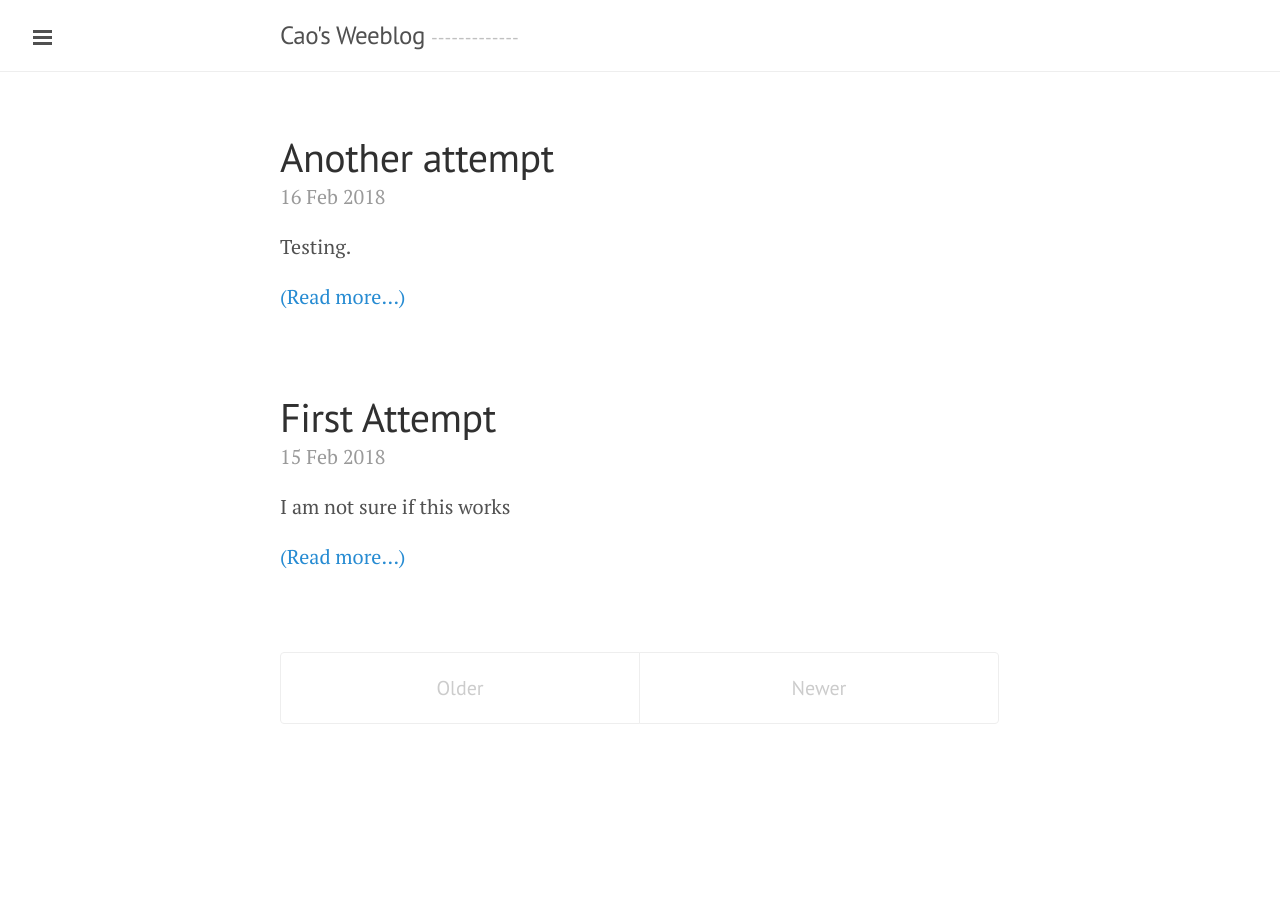
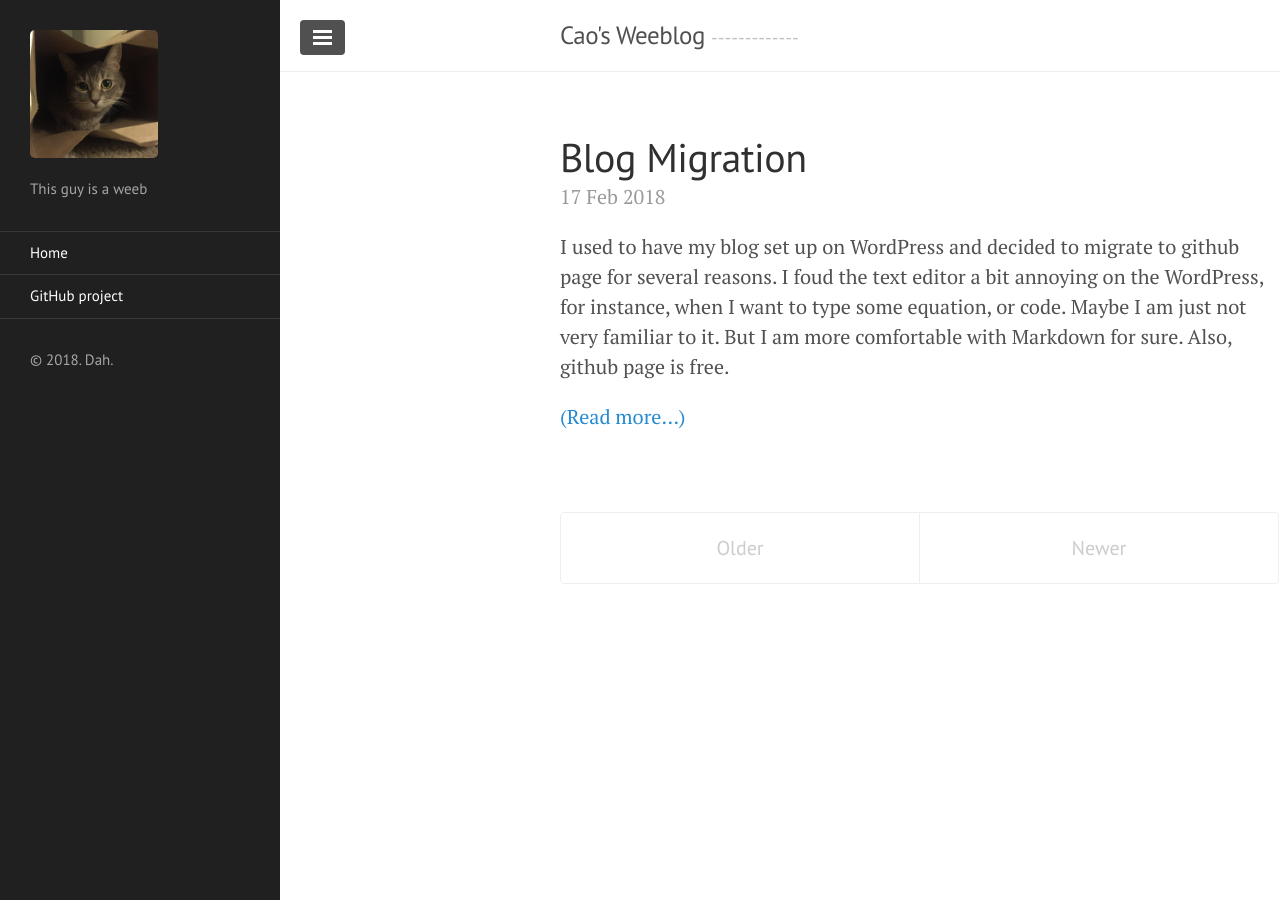
Before and after one commit to Oreki47/Oreki47.github.io, a Jekyll site: the page built from index.html, in a window 1280 px wide. Built offline with Jekyll 4.4.1, drawn with Linux system fonts in a browser that asks for light colours; Markdown is read by kramdown in place of the engine named in the settings; the list of posts is cut into pages by our own code.

Commit message:
message 02/17/2018

```diff
--- a/_includes/sidebar.html
+++ b/_includes/sidebar.html
@@ -1,6 +1,6 @@
 <!-- Target for toggling the sidebar `.sidebar-checkbox` is for regular
      styles, `#sidebar-checkbox` for behavior. -->
-<input type="checkbox" class="sidebar-checkbox" id="sidebar-checkbox" {% if page.title =="Home" %}checked{% endif %}>
+<input type="checkbox" class="sidebar-checkbox" id="sidebar-checkbox" checked>
 
 <!-- Toggleable sidebar -->
 <div class="sidebar" id="sidebar">
--- a/_posts/2018-02-16-first-attempt.md
+++ /dev/null
@@ -1,12 +0,0 @@
----
-author: Zhiyuan
-comments: true
-date: 2018-02-15
-layout: post
-title: First Attempt
-categories: IT
-tags:
-- Games
----
-
-I am not sure if this works
--- /dev/null
+++ b/_posts/2018-02-17-new-blog.md
@@ -0,0 +1,16 @@
+---
+author: Zhiyuan
+comments: true
+date: 2018-02-17
+layout: post
+title: Blog Migration
+categories: General
+tags:
+- None
+---
+
+I used to have my blog set up on WordPress and decided to migrate to github page for several reasons. I foud the text editor a bit annoying on the WordPress, for instance, when I want to type some equation, or code. Maybe I am just not very familiar to it. But I am more comfortable with Markdown for sure. Also, github page is free.
+
+I have never used ruby before, and building up a blog is for sure not a good way to learn it. But who cares. I have managed to have most of the things I want in several hours. Although there are some glitches, I am sure I will figure this out gradually. Anyway, this is a good start. I will move my blog post gradually, manually, as there are only 20 of them. And I cannot install plugins, since I am using a personal plan.
+
+That's it.
```
Also changed, not shown: _posts/2018-01-01-another-try.md (deleted, +0 -12 lines).
